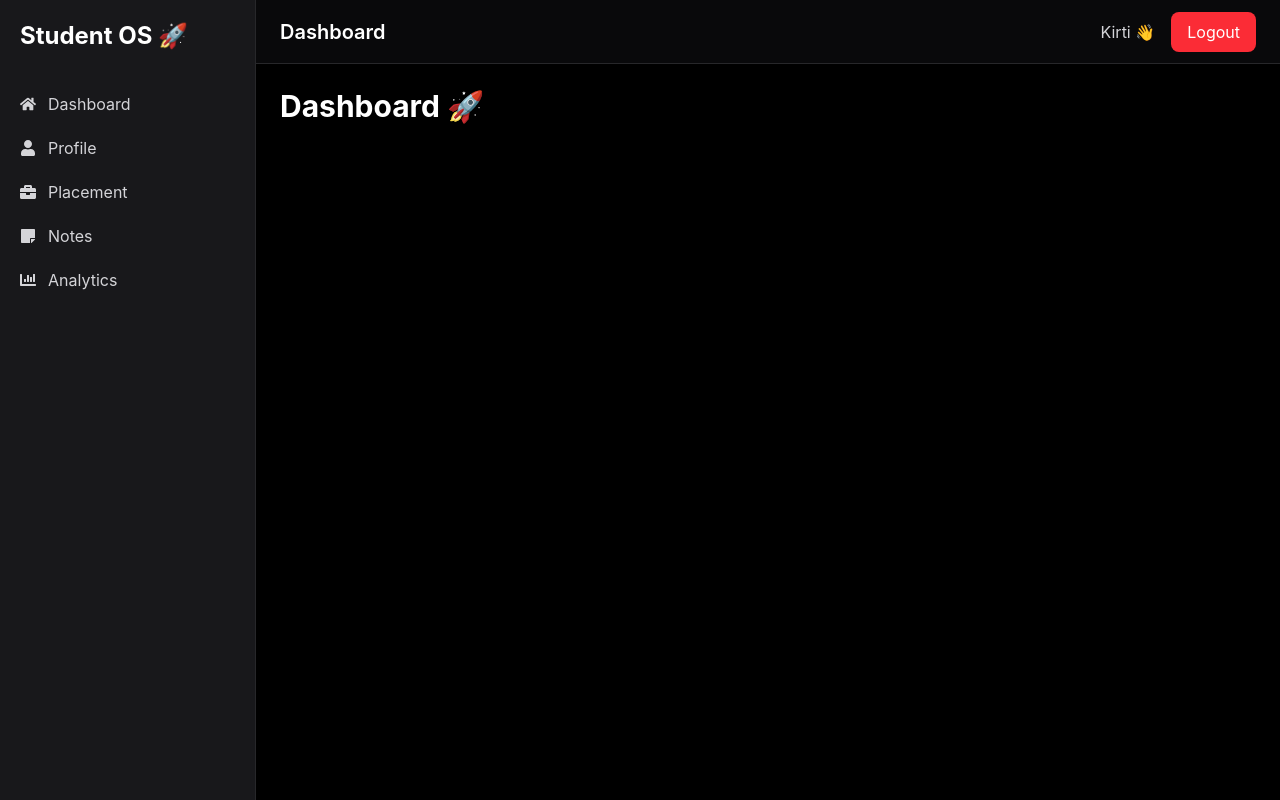
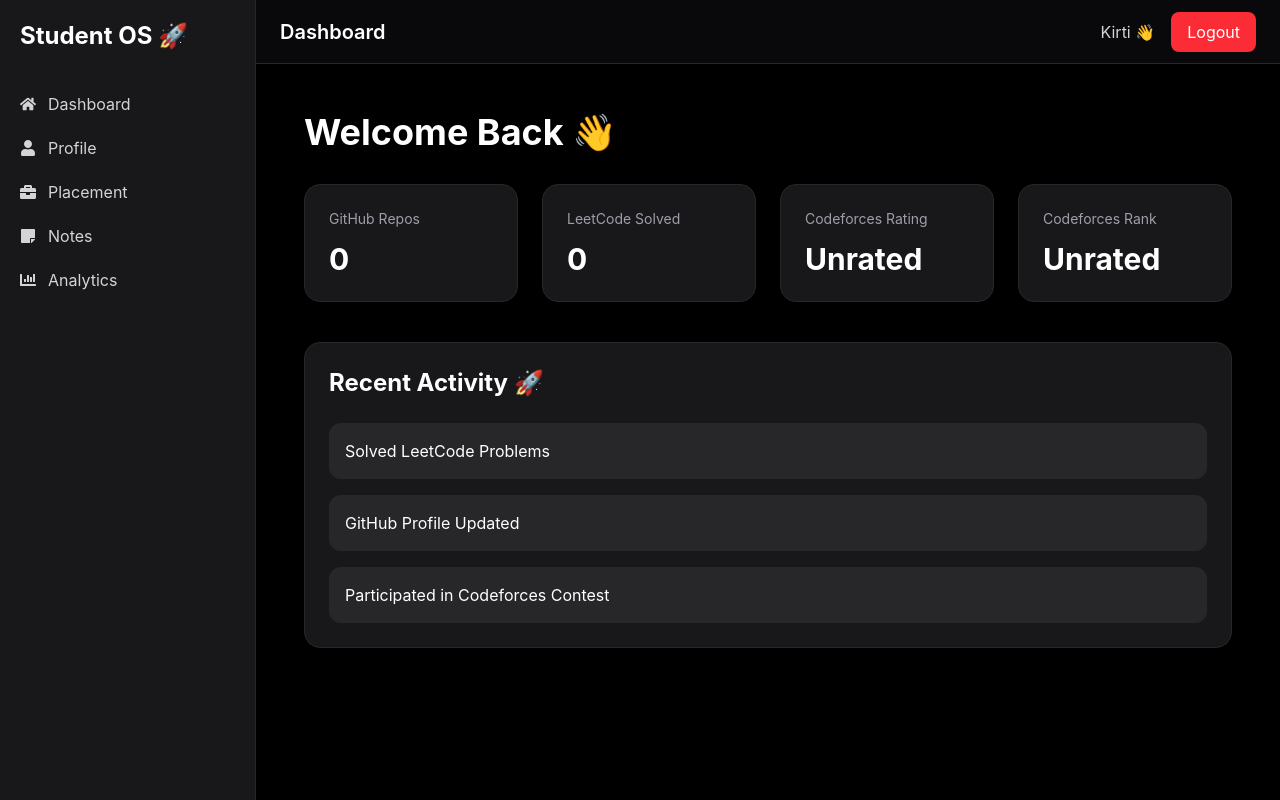
Before and after one commit to Kirti-Sharma11/student-os, a React (Vite) app in the folder frontend/: page / in a window 1280 px wide. Built offline with nearby package versions, Linux system fonts and the light colour scheme; no server answers; sample sign-in values are in the browser's storage.

Commit message:
feat: added dynamic coding profiles dashboard

```diff
--- a/frontend/src/components/cards/StatsCard.tsx
+++ /dev/null
@@ -1,22 +0,0 @@
-type Props = {
-  title: string;
-  value: string;
-};
-
-const StatsCard = ({ title, value }: Props) => {
-  return (
-    <div className="bg-gradient-to-br from-zinc-900 to-zinc-950 border border-zinc-800 rounded-2xl p-5 hover:border-zinc-700 transition">
-
-      <h3 className="text-zinc-400 text-sm mb-2">
-        {title}
-      </h3>
-
-      <p className="text-3xl font-bold text-white">
-        {value}
-      </p>
-
-    </div>
-  );
-};
-
-export default StatsCard;
--- /dev/null
+++ b/frontend/src/components/dashboard/StatsCard.tsx
@@ -0,0 +1,22 @@
+type Props = {
+  title: string;
+  value: string | number;
+};
+
+const StatsCard = ({ title, value }: Props) => {
+  return (
+    <div className="bg-zinc-900 border border-zinc-800 rounded-2xl p-6">
+
+      <h2 className="text-zinc-400 text-sm">
+        {title}
+      </h2>
+
+      <p className="text-3xl font-bold text-white mt-3">
+        {value}
+      </p>
+
+    </div>
+  );
+};
+
+export default StatsCard;
--- a/frontend/src/pages/Dashboard/Dashboard.tsx
+++ b/frontend/src/pages/Dashboard/Dashboard.tsx
@@ -1,7 +1,149 @@
+import StatsCard from "../../components/dashboard/StatsCard";
+import { useEffect, useState } from "react";
+import axios from "axios";
+
 const Dashboard = () => {
+
+  const [leetcodeData, setLeetcodeData] = useState<any>(null);
+
+  const [githubData, setGithubData] = useState<any>(null);
+
+  const [codeforcesData, setCodeforcesData] = useState<any>(null);
+
+  useEffect(() => {
+
+    const fetchAllData = async () => {
+
+      try {
+
+        // =========================
+        // USERNAMES FROM LOCAL STORAGE
+        // =========================
+
+        const githubUsername =
+          localStorage.getItem("githubUsername");
+
+        const leetcodeUsername =
+          localStorage.getItem("leetcodeUsername");
+
+        const codeforcesUsername =
+          localStorage.getItem("codeforcesUsername");
+
+        // =========================
+        // LEETCODE
+        // =========================
+
+        if (leetcodeUsername) {
+
+          const lcRes = await axios.get(
+            `https://alfa-leetcode-api.onrender.com/${leetcodeUsername}`
+          );
+
+          setLeetcodeData(lcRes.data);
+        }
+
+        // =========================
+        // GITHUB
+        // =========================
+
+        if (githubUsername) {
+
+          const githubRes = await axios.get(
+            `https://api.github.com/users/${githubUsername}`
+          );
+
+          setGithubData(githubRes.data);
+        }
+
+        // =========================
+        // CODEFORCES
+        // =========================
+
+        if (codeforcesUsername) {
+
+          const cfRes = await axios.get(
+            `https://codeforces.com/api/user.info?handles=${codeforcesUsername}`
+          );
+
+          setCodeforcesData(cfRes.data.result[0]);
+        }
+
+      } catch (error) {
+
+        console.log(error);
+      }
+    };
+
+    fetchAllData();
+
+  }, []);
+
   return (
-    <div className="text-white text-3xl font-bold">
-      Dashboard 🚀
+
+    <div className="p-6 text-white">
+
+      <h1 className="text-4xl font-bold mb-8">
+        Welcome Back 👋
+      </h1>
+
+      {/* ========================= */}
+      {/* TOP STATS */}
+      {/* ========================= */}
+
+      <div className="grid grid-cols-1 md:grid-cols-4 gap-6">
+
+        <StatsCard
+          title="GitHub Repos"
+          value={githubData?.public_repos || 0}
+        />
+
+        <StatsCard
+          title="LeetCode Solved"
+          value={
+            leetcodeData?.submitStats?.acSubmissionNum[0]?.count || 0
+          }
+        />
+
+        <StatsCard
+          title="Codeforces Rating"
+          value={codeforcesData?.rating || "Unrated"}
+        />
+
+        <StatsCard
+          title="Codeforces Rank"
+          value={codeforcesData?.rank || "Unrated"}
+        />
+
+      </div>
+
+      {/* ========================= */}
+      {/* RECENT ACTIVITY */}
+      {/* ========================= */}
+
+      <div className="mt-10 bg-zinc-900 border border-zinc-800 rounded-2xl p-6">
+
+        <h2 className="text-2xl font-bold mb-6">
+          Recent Activity 🚀
+        </h2>
+
+        <div className="space-y-4">
+
+          <div className="bg-zinc-800 p-4 rounded-xl">
+            Solved LeetCode Problems
+          </div>
+
+          <div className="bg-zinc-800 p-4 rounded-xl">
+            GitHub Profile Updated
+          </div>
+
+          <div className="bg-zinc-800 p-4 rounded-xl">
+            Participated in Codeforces Contest
+          </div>
+
+        </div>
+
+      </div>
+
     </div>
   );
 };
--- a/frontend/src/pages/Profile/Profile.tsx
+++ b/frontend/src/pages/Profile/Profile.tsx
@@ -32,6 +32,9 @@ const Profile = () => {
 
       setGithubData(res.data);
 
+      // SAVE USERNAME
+      localStorage.setItem("githubUsername", username);
+
     } catch (error) {
 
       console.log(error);
@@ -54,11 +57,10 @@ const Profile = () => {
 
       console.log("LEETCODE DATA:", res.data);
 
-      setLeetcodeData({
-        username: res.data.username,
-        avatar: res.data.avatar,
-        ranking: res.data.ranking,
-      });
+      setLeetcodeData(res.data);
+
+      // SAVE USERNAME
+      localStorage.setItem("leetcodeUsername", leetcodeUsername);
 
     } catch (error) {
 
@@ -85,6 +87,9 @@ const Profile = () => {
       setCodeforcesData(user);
 
       console.log("CODEFORCES DATA:", user);
+
+      // SAVE USERNAME
+      localStorage.setItem("codeforcesUsername", codeforcesUsername);
 
     } catch (error) {
 
@@ -322,16 +327,16 @@ const Profile = () => {
 
           </div>
 
-          <div className="grid grid-cols-1 md:grid-cols-2 gap-6 mt-8">
+          <div className="grid grid-cols-1 md:grid-cols-4 gap-6 mt-8">
 
             <div className="bg-zinc-800 p-5 rounded-xl">
 
               <h2 className="text-zinc-400">
-                Ranking
+                Total Solved
               </h2>
 
               <p className="text-3xl font-bold mt-2">
-                {leetcodeData.ranking}
+                {leetcodeData?.submitStats?.acSubmissionNum[0]?.count || 0}
               </p>
 
             </div>
@@ -339,14 +344,50 @@ const Profile = () => {
             <div className="bg-zinc-800 p-5 rounded-xl">
 
               <h2 className="text-zinc-400">
-                Username
+                Easy
               </h2>
 
               <p className="text-3xl font-bold mt-2">
-                {leetcodeData.username}
+                {leetcodeData?.submitStats?.acSubmissionNum[1]?.count || 0}
               </p>
 
             </div>
+
+            <div className="bg-zinc-800 p-5 rounded-xl">
+
+              <h2 className="text-zinc-400">
+                Medium
+              </h2>
+
+              <p className="text-3xl font-bold mt-2">
+                {leetcodeData?.submitStats?.acSubmissionNum[2]?.count || 0}
+              </p>
+
+            </div>
+
+            <div className="bg-zinc-800 p-5 rounded-xl">
+
+              <h2 className="text-zinc-400">
+                Hard
+              </h2>
+
+              <p className="text-3xl font-bold mt-2">
+                {leetcodeData?.submitStats?.acSubmissionNum[3]?.count || 0}
+              </p>
+
+            </div>
+
+          </div>
+
+          <div className="bg-zinc-800 p-5 rounded-xl mt-6">
+
+            <h2 className="text-zinc-400">
+              Ranking
+            </h2>
+
+            <p className="text-3xl font-bold mt-2">
+              {leetcodeData.ranking}
+            </p>
 
           </div>
 
@@ -376,7 +417,7 @@ const Profile = () => {
                 {codeforcesData.handle}
               </h1>
 
-              <p className="text-blue-400 mt-1">
+              <p className="text-blue-400 mt-1 capitalize">
                 {codeforcesData.rank}
               </p>
 
@@ -402,7 +443,7 @@ const Profile = () => {
               </h2>
 
               <p className="text-3xl font-bold mt-2">
-                {codeforcesData.rating}
+                {codeforcesData.rating || "Unrated"}
               </p>
 
             </div>
@@ -414,7 +455,7 @@ const Profile = () => {
               </h2>
 
               <p className="text-3xl font-bold mt-2">
-                {codeforcesData.maxRating}
+                {codeforcesData.maxRating || "N/A"}
               </p>
 
             </div>
@@ -425,8 +466,8 @@ const Profile = () => {
                 Max Rank
               </h2>
 
-              <p className="text-2xl font-bold mt-2">
-                {codeforcesData.maxRank}
+              <p className="text-2xl font-bold mt-2 capitalize">
+                {codeforcesData.maxRank || "N/A"}
               </p>
 
             </div>
```
